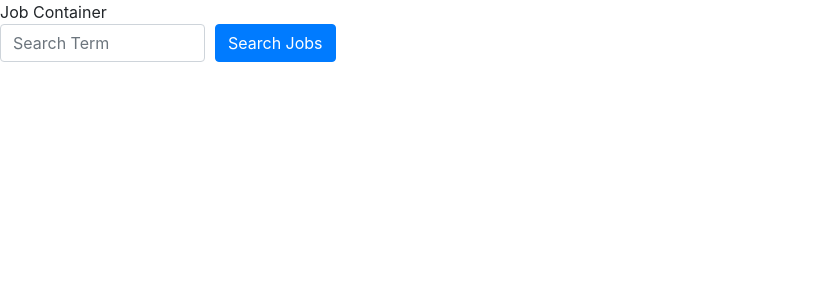
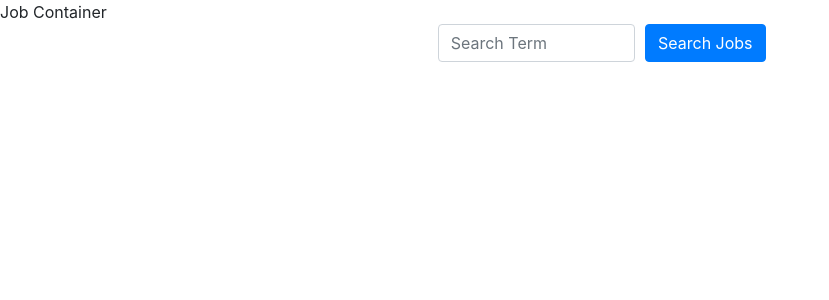
Before and after one commit to snganyone/React-Job-Board, a React (Create React App) app in the folder react-job-board/: page / in a window 1280 px wide. Shown: the top 300 px of the page, without its empty margins (0-829 px from the left). Built offline with nearby package versions, Linux system fonts and the light colour scheme.

Commit message:
React Bootstrap

```diff
--- a/react-job-board/src/components/JobSearch.js
+++ b/react-job-board/src/components/JobSearch.js
@@ -22,10 +22,10 @@ class JobSearch extends Component{
 
     render(){
         return(
-            <div>
+            <div style={{display: 'flex',  justifyContent:'center', alignItems:'center'}}>
                 <Form onSubmit={event => this.handleSubmit(event)}>
                     <Form.Row>
-                    <Col xs={2}>
+                    <Col xs={6}>
                         <Form.Control placeholder="Search Term" onChange={event => this.handleQueryChange(event)} value={this.state.query}/>
                     </Col>
                     <Col>
```
Also changed, not shown: 1 other file (tests, documents, lock files or other folders).
